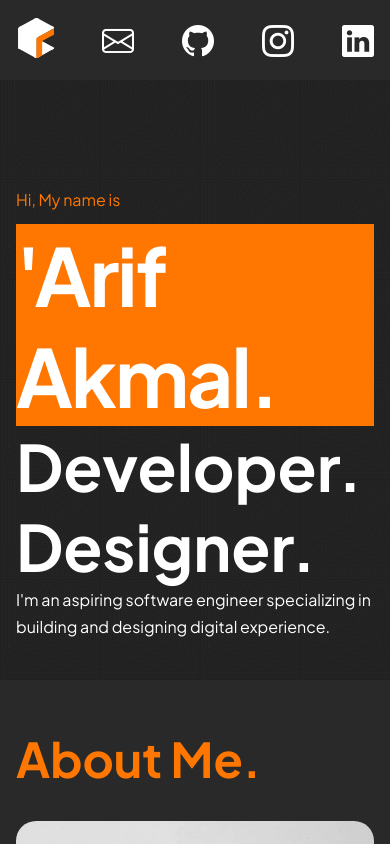
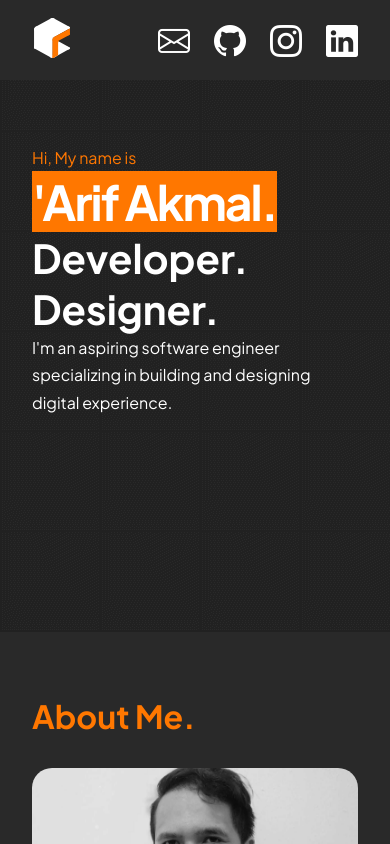
Before and after one commit to cipherrave/cipherrave.github.io, a plain HTML site: page index.html in a window 390 px wide. Shown: the top 844 px of the page. Drawn offline with nearby package versions, Linux system fonts and the light colour scheme.

Commit message:
change padding for mobile, text resize to make design breathable, hero text is set as flexbox for tidier alignment

```diff
--- a/index.html
+++ b/index.html
@@ -45,9 +45,7 @@
     </div>
     <div class="hero" id="hero">
       <div class="heroTXT">
-        <p class="txtBIG" style="color: #ff7700; line-height: 3pc">
-          Hi, My name is
-        </p>
+        <p class="txtBIG" style="color: #ff7700">Hi, My name is</p>
         <h1>'Arif Akmal.</h1>
         <h2>Developer. Designer.</h2>
         <p>
--- a/style.css
+++ b/style.css
@@ -141,7 +141,9 @@ nav > .links {
   margin-top: 5pc;
   gap: 1pc;
   color: white;
-  text-align: start;
+  display: flex;
+  flex-direction: column;
+  gap: 0.5pc;
 }
 
 .hero > .heroTXT > * {
@@ -378,7 +380,45 @@ footer {
     align-items: center;
     background-color: #292929;
     gap: 2pc;
-    margin-top: 5pc;
+    margin-top: 2pc;
+  }
+
+  h1 {
+    font-size: 3pc;
+    letter-spacing: -2px;
+    color: white;
+    width: fit-content;
+    background-color: #ff7700;
+  }
+
+  h2 {
+    font-size: 2.5pc;
+    color: #ffffff;
+  }
+
+  h3 {
+    font-size: 2pc;
+    color: #ff7700;
+    transition: 0.2s;
+  }
+
+  h3:hover {
+    font-size: 2pc;
+    color: white;
+    transition: 0.2s;
+    background-color: #ff7700;
+    animation: cubic-bezier(0.25, 0.46, 0.45, 0.94);
+  }
+
+  h4 {
+    font-size: 1pc;
+    color: #ff7700;
+  }
+
+  p {
+    font-size: 1pc;
+    color: rgb(214, 214, 214);
+    line-height: 1.7rem;
   }
 
   .navBG {
@@ -402,7 +442,7 @@ footer {
     width: 100%;
     height: 100%;
     color: white;
-    padding: 1pc;
+    padding: 2pc;
   }
 
   nav > .logo > img {
@@ -440,20 +480,23 @@ footer {
 
   .hero {
     width: 100%;
-    padding: 1pc;
+    padding: 2pc;
     background-image: url(assets/pics/tile.gif);
     object-fit: cover;
   }
 
   .hero > .heroTXT {
-    gap: 1pc;
+    gap: 0pc;
     color: white;
     text-align: start;
+    display: flex;
+    flex-direction: column;
+    justify-content: center;
+    align-items: start;
   }
 
   .hero > .heroTXT > * {
     color: white;
-    text-align: start;
   }
 
   .about {
@@ -464,7 +507,7 @@ footer {
     width: 100%;
     max-width: 1200px;
     height: fit-content;
-    padding: 1pc;
+    padding: 2pc;
     gap: 2pc;
   }
 
@@ -505,6 +548,8 @@ footer {
 
   .about > .content > .mypic > img {
     width: 100%;
+    height: 200px;
+    object-fit: cover;
     border-radius: 20px;
     filter: grayscale();
     transition: 0.5s;
@@ -522,7 +567,7 @@ footer {
     align-items: start;
     width: 100%;
     height: fit-content;
-    padding: 1pc;
+    padding: 2pc;
   }
 
   .portfolio > .cards {
@@ -599,7 +644,7 @@ footer {
     align-items: start;
     width: 100%;
     height: fit-content;
-    padding: 1pc;
+    padding: 2pc;
     gap: 2pc;
   }
 
@@ -619,8 +664,8 @@ footer {
     align-items: start;
     color: white;
     width: 100%;
-    gap: 1pc;
-    padding: 1pc;
+    gap: 2pc;
+    padding: 2pc;
   }
 
   .socials {
@@ -628,7 +673,7 @@ footer {
     flex-direction: row;
     justify-content: center;
     align-items: center;
-    gap: 3pc;
+    gap: 1.5pc;
     color: white;
   }
 
```
